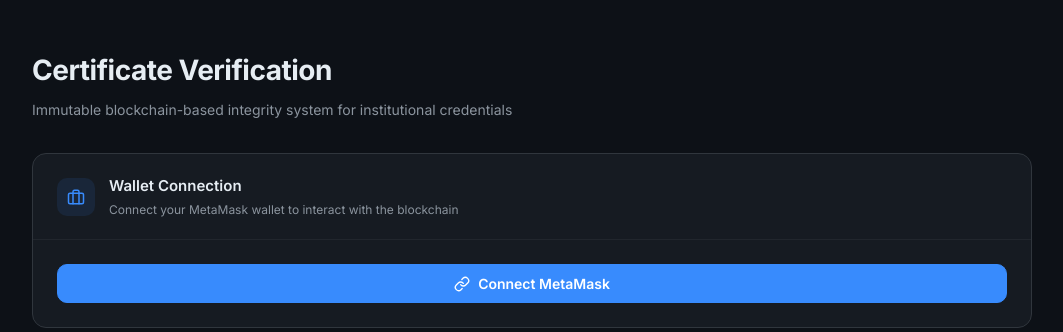
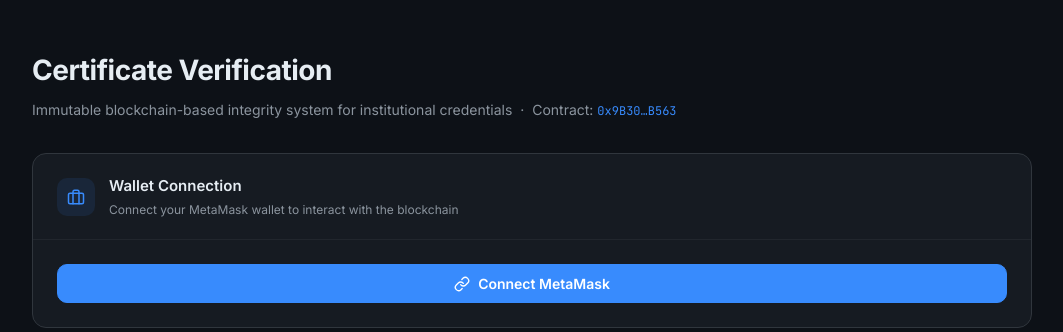
Before and after one commit to rustyprophet213/Certishield, a Flask app: page / in a window 1280 px wide. Shown: the part 61-393 px from the top of the page, without its empty margins (108-1171 px from the left). Run offline with Flask 3, Linux system fonts and the light colour scheme; some libraries are stand-ins or nearby versions.

Commit message:
Update contract address and remove admin restrictions for certificate registration
Updates the deployed contract address in README, app.js, and index.html to `0x9B3078080Cec7aF658a4771A191BBeF0139FB563`. Adds CSS for contract link styling and integrates the contract address into the page subtitle.

Replit-Commit-Author: Agent
Replit-Commit-Session-Id: a8efc271-0e61-41ae-b5c1-f031382d25d4
Replit-Commit-Checkpoint-Type: full_checkpoint
Replit-Commit-Event-Id: 3914bd75-d837-407e-93e7-896eea6508b6
Replit-Commit-Screenshot-Url: https://storage.googleapis.com/screenshot-production-us-central1/abc78a74-997e-492d-af9a-d4eed3b9af0c/a8efc271-0e61-41ae-b5c1-f031382d25d4/SkrJvxt
Replit-Helium-Checkpoint-Created: true

```diff
--- a/static/app.js
+++ b/static/app.js
@@ -1,4 +1,4 @@
-const contractAddress = "0xc16Fc9Ea835930CC4042b85D1c73ED82D3761A88";
+const contractAddress = "0x9B3078080Cec7aF658a4771A191BBeF0139FB563";
 const abi = [
     {
         "inputs": [{ "internalType": "string", "name": "hash", "type": "string" }],
--- a/static/style.css
+++ b/static/style.css
@@ -658,6 +658,15 @@ body {
 /* ── Utilities ── */
 .hidden { display: none !important; }
 
+/* ── Contract link ── */
+.contract-link {
+    color: var(--accent-blue);
+    text-decoration: none;
+    font-family: var(--font-mono);
+    font-size: 12px;
+}
+.contract-link:hover { text-decoration: underline; }
+
 /* ── Footer ── */
 .footer {
     text-align: center;
--- a/templates/index.html
+++ b/templates/index.html
@@ -42,7 +42,7 @@
             <!-- Page Header -->
             <div class="page-header">
                 <h1 class="page-title">Certificate Verification</h1>
-                <p class="page-subtitle">Immutable blockchain-based integrity system for institutional credentials</p>
+                <p class="page-subtitle">Immutable blockchain-based integrity system for institutional credentials &nbsp;·&nbsp; Contract: <a href="https://sepolia.etherscan.io/address/0x9B3078080Cec7aF658a4771A191BBeF0139FB563" target="_blank" class="contract-link">0x9B30…B563</a></p>
             </div>
 
             <!-- Wallet Card -->
```
Also changed, not shown: README.md.
